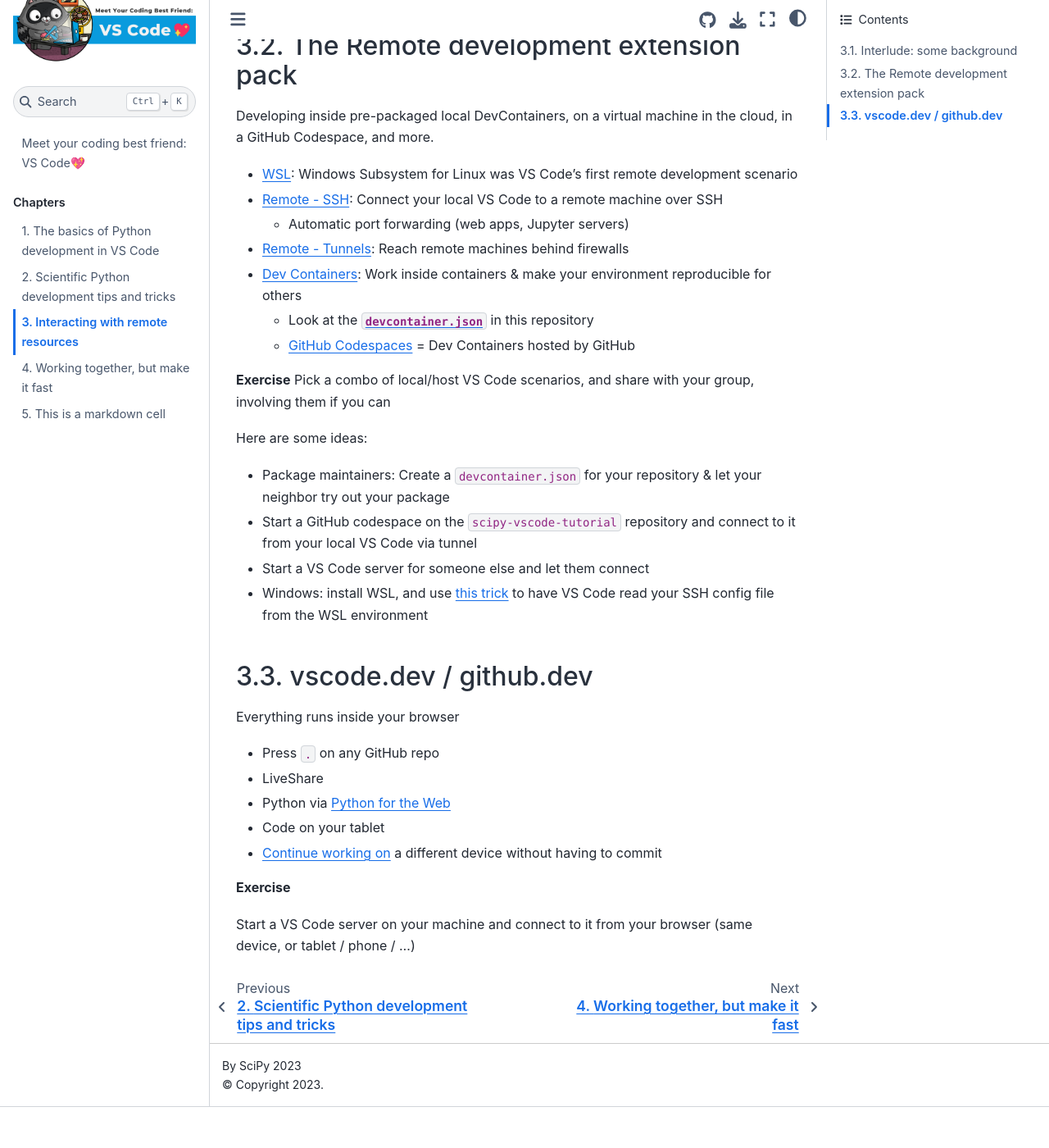
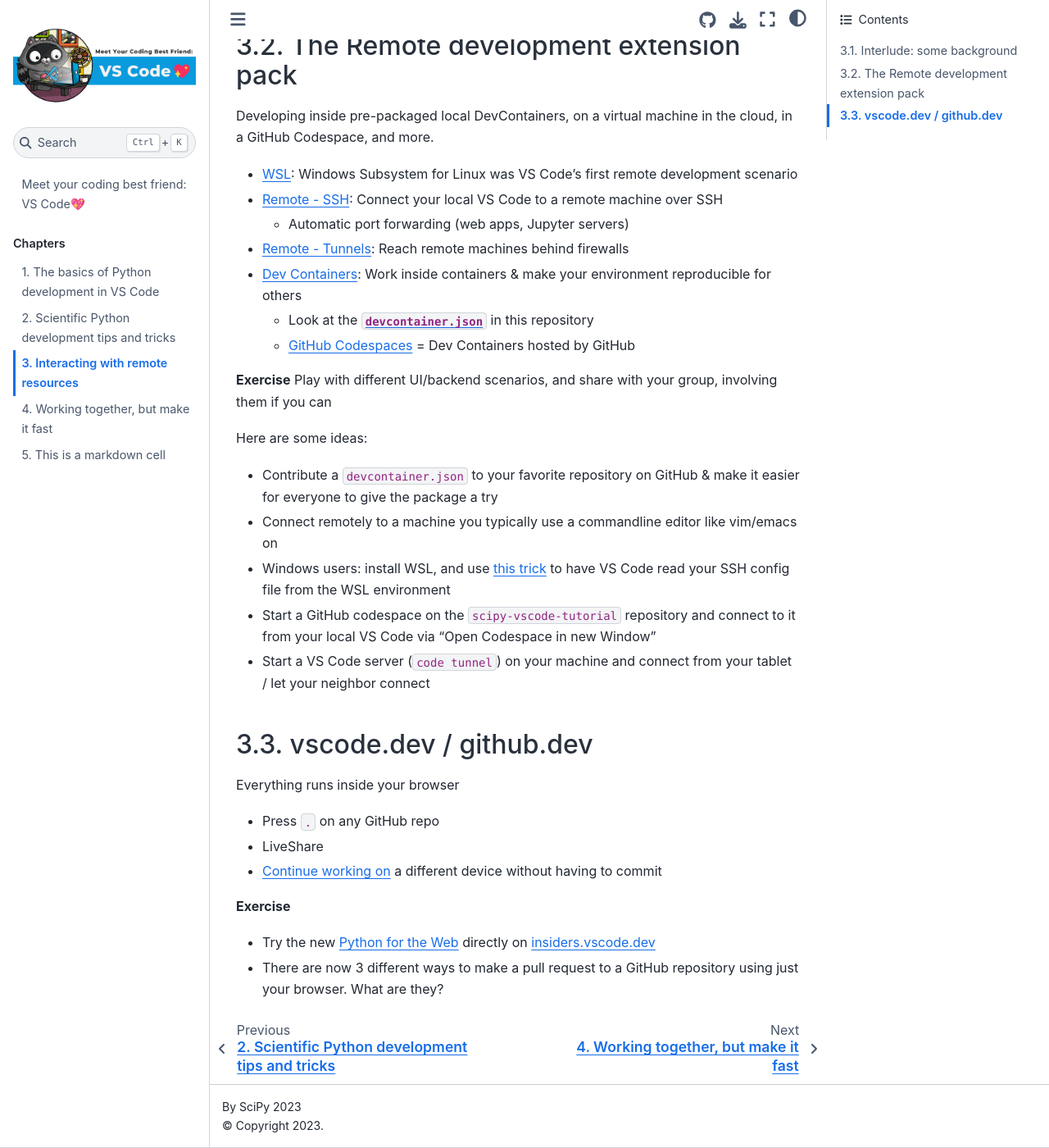
Before and after one commit to crazy4pi314/scipy-vscode-tutorial, a Jupyter Book: the page built from 3-remote.md, in a window 1280 px wide and 1400 px high, scrolled down 396 px. Shown: the whole window at 82% size. Built offline with Jupyter Book 1.0.4 settings and Sphinx 7.4.7 and the Sphinx Book theme 1.1.4, drawn with Linux system fonts in a browser that asks for light colours; before the commit the page ends 1746 px from its top, so only the background shows below that.

Commit message:
update exercises section 3

```diff
--- a/3-remote.md
+++ b/3-remote.md
@@ -8,6 +8,7 @@
 - [VS Code's extension architecture](architecture.md)
 
 ## The Remote development extension pack
+
 Developing inside pre-packaged local DevContainers, on a virtual machine in the cloud, in a GitHub Codespace, and more.
 
 - [WSL](https://marketplace.visualstudio.com/items?itemName=ms-vscode-remote.remote-wsl): Windows Subsystem for Linux was VS Code's first remote development scenario
@@ -19,25 +20,26 @@
   - [GitHub Codespaces](https://github.com/features/codespaces) = Dev Containers hosted by GitHub
 
 **Exercise**
-Pick a combo of local/host VS Code scenarios, and share with your group, involving them if you can
+Play with different UI/backend scenarios, and share with your group, involving them if you can
 
 Here are some ideas:
-- Package maintainers: Create a `devcontainer.json` for your repository & let your neighbor try out your package
-- Start a GitHub codespace on the `scipy-vscode-tutorial` repository and connect to it from your local VS Code via tunnel
-- Start a VS Code server for someone else and let them connect
-- Windows: install WSL, and use [this trick](https://stackoverflow.com/questions/60150466/can-i-ssh-from-wsl-in-visual-studio-code/66048792#66048792) to have VS Code read your SSH config file from the WSL environment
 
+- Contribute a `devcontainer.json` to your favorite repository on GitHub & make it easier for everyone to give the package a try
+- Connect remotely to a machine you typically use a commandline editor like vim/emacs on
+- Windows users: install WSL, and use [this trick](https://stackoverflow.com/questions/60150466/can-i-ssh-from-wsl-in-visual-studio-code/66048792#66048792) to have VS Code read your SSH config file from the WSL environment
+- Start a GitHub codespace on the `scipy-vscode-tutorial` repository and connect to it from your local VS Code via "Open Codespace in new Window"
+- Start a VS Code server (`code tunnel`) on your machine and connect from your tablet / let your neighbor connect
 
 ## vscode.dev / github.dev
+
 Everything runs inside your browser
 
 - Press `.` on any GitHub repo
 - LiveShare
-- Python via [Python for the Web](https://code.visualstudio.com/docs/python/python-web)
-- Code on your tablet
 - [Continue working on](https://code.visualstudio.com/docs/editor/vscode-web#_continue-working-in-a-different-environment) a different device without having to commit
 
 
 **Exercise**
 
-Start a VS Code server on your machine and connect to it from your browser (same device, or tablet / phone / ...)
+- Try the new [Python for the Web](https://code.visualstudio.com/docs/python/python-web) directly on [insiders.vscode.dev](https://insiders.vscode.dev/)
+- There are now 3 different ways to make a pull request to a GitHub repository using just your browser. What are they?
```
